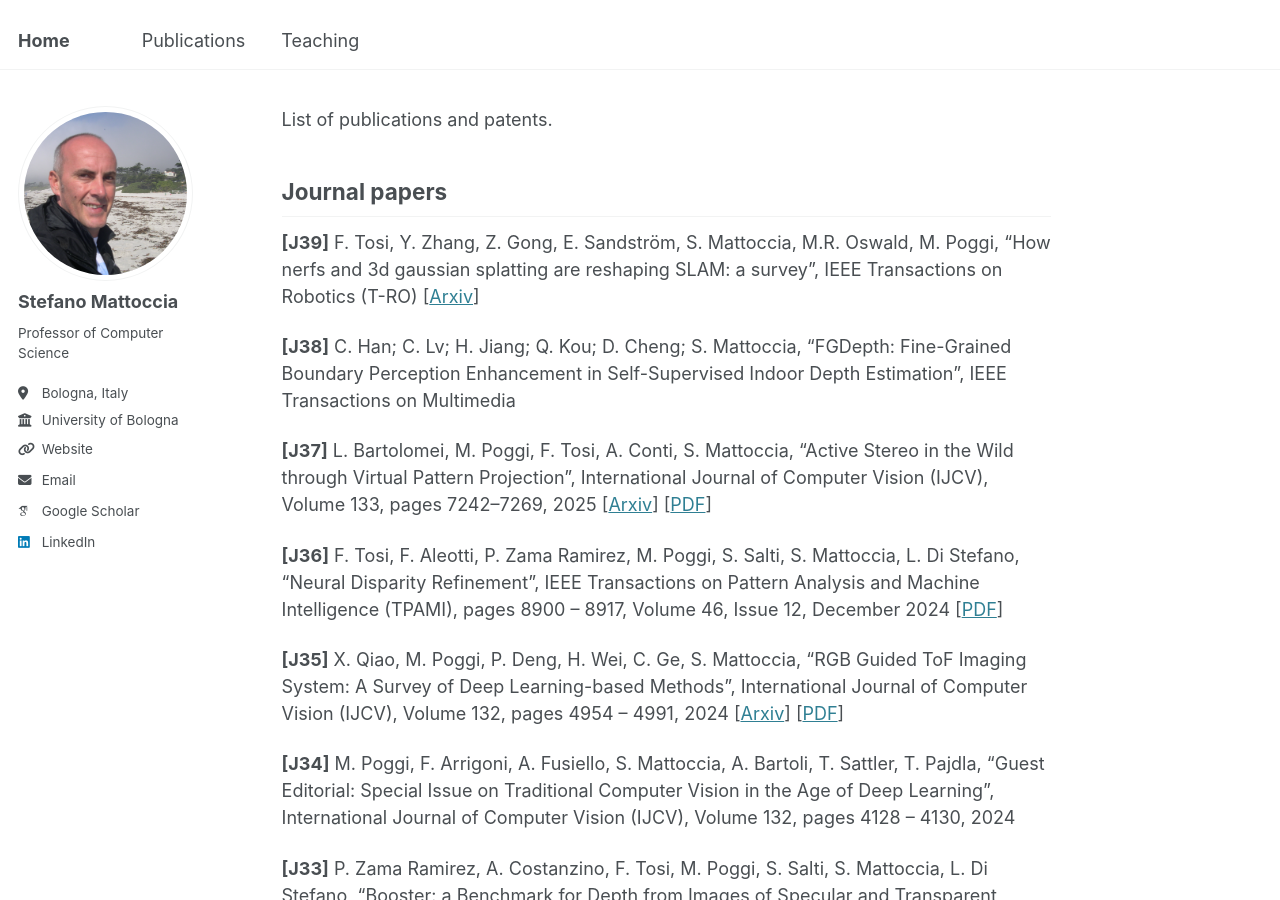
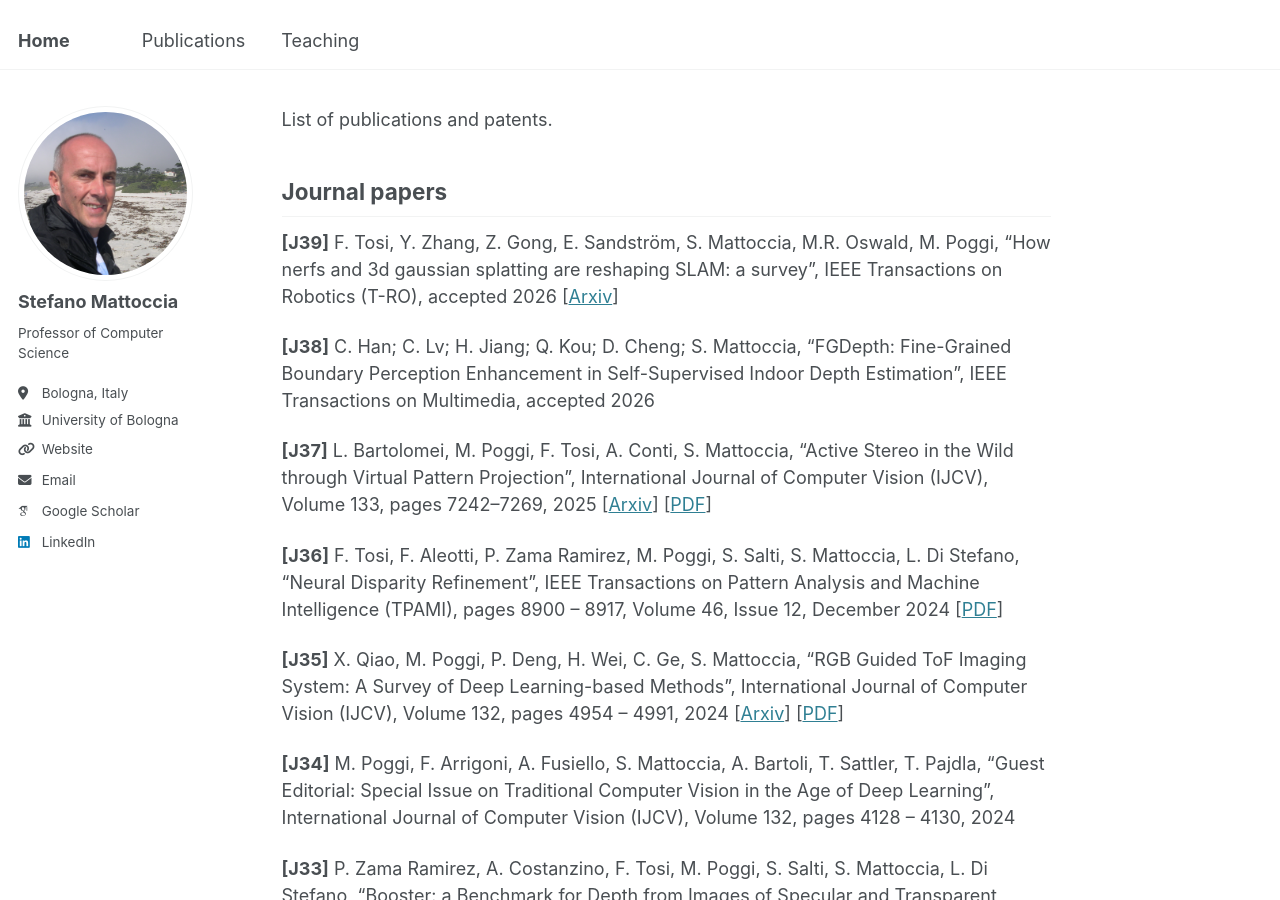
Before and after one commit to stefanomattoccia/stefanomattoccia.github.io, a Jekyll site: the page built from _pages/publications.md, in a window 1280 px wide and 900 px high. Built offline with Jekyll 4.4.1, drawn with Linux system fonts in a browser that asks for light colours; some web fonts are replaced.

Commit message:
Revise journal paper entries with acceptance years
Updated publication details for journal papers, including acceptance years.

```diff
--- a/_pages/publications.md
+++ b/_pages/publications.md
@@ -12,9 +12,9 @@ List of publications and patents.
 Journal papers
 ------
 
-**[J39]** F. Tosi, Y. Zhang, Z. Gong, E. Sandström, S. Mattoccia, M.R. Oswald, M. Poggi, “How nerfs and 3d gaussian splatting are reshaping SLAM: a survey”, IEEE Transactions on Robotics (T-RO) [[Arxiv](https://arxiv.org/pdf/2402.13255)]
+**[J39]** F. Tosi, Y. Zhang, Z. Gong, E. Sandström, S. Mattoccia, M.R. Oswald, M. Poggi, “How nerfs and 3d gaussian splatting are reshaping SLAM: a survey”, IEEE Transactions on Robotics (T-RO), accepted 2026 [[Arxiv](https://arxiv.org/pdf/2402.13255)]
 
-**[J38]** C. Han; C. Lv; H. Jiang; Q. Kou; D. Cheng; S. Mattoccia, “FGDepth: Fine-Grained Boundary Perception Enhancement in Self-Supervised Indoor Depth Estimation”, IEEE Transactions on Multimedia
+**[J38]** C. Han; C. Lv; H. Jiang; Q. Kou; D. Cheng; S. Mattoccia, “FGDepth: Fine-Grained Boundary Perception Enhancement in Self-Supervised Indoor Depth Estimation”, IEEE Transactions on Multimedia, accepted 2026
 
 **[J37]** L. Bartolomei, M. Poggi, F. Tosi, A. Conti, S. Mattoccia, “Active Stereo in the Wild through Virtual Pattern Projection”,  International Journal of Computer Vision (IJCV), Volume 133, pages 7242–7269, 2025 [[Arxiv](https://arxiv.org/pdf/2406.04345)] [[PDF](https://link.springer.com/article/10.1007/s11263-025-02511-6?utm_source=rct_congratemailt&utm_medium=email&utm_campaign=nonoa_20250716&utm_content=10.1007/s11263-025-02511-6)]
 
```
